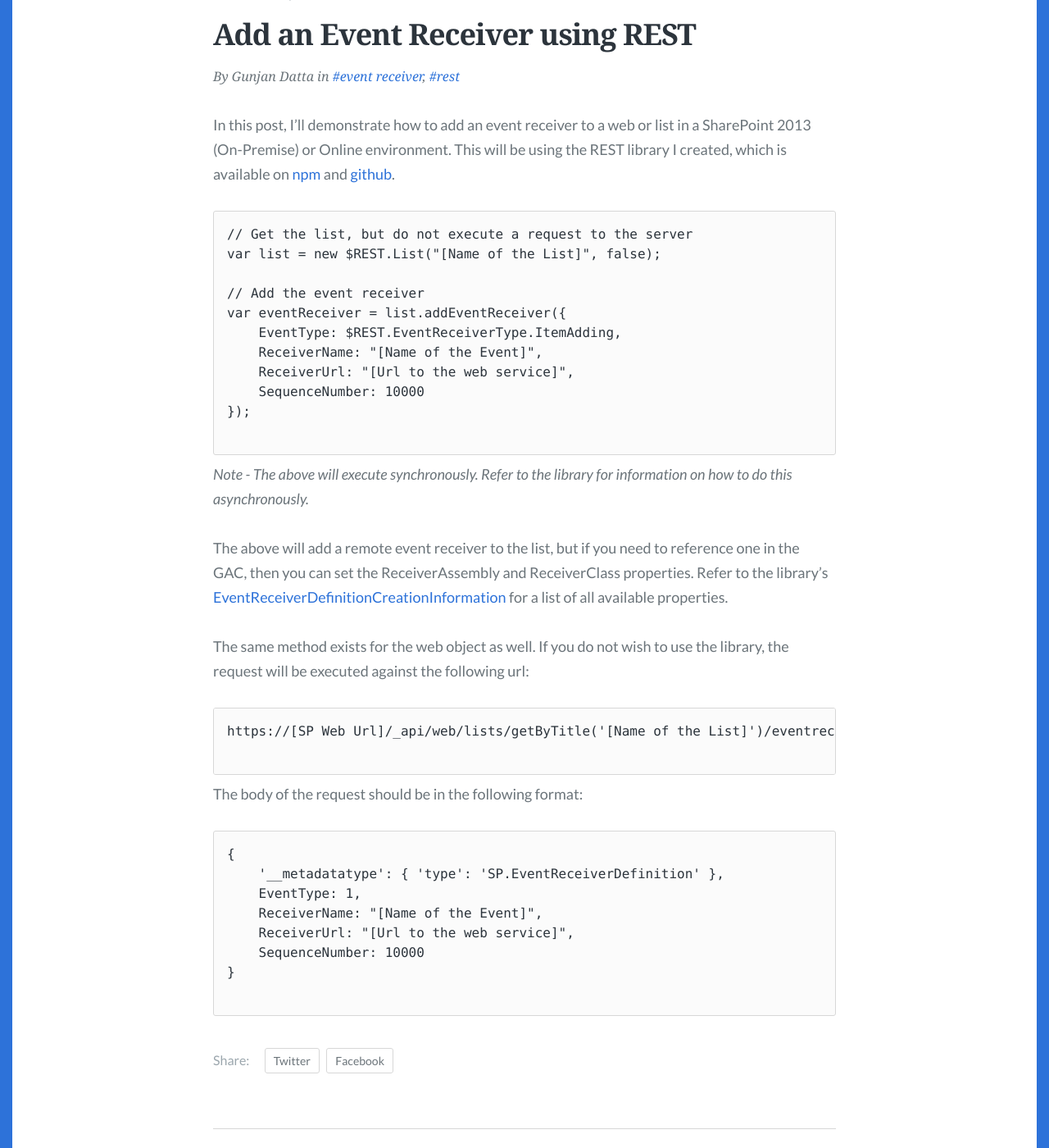
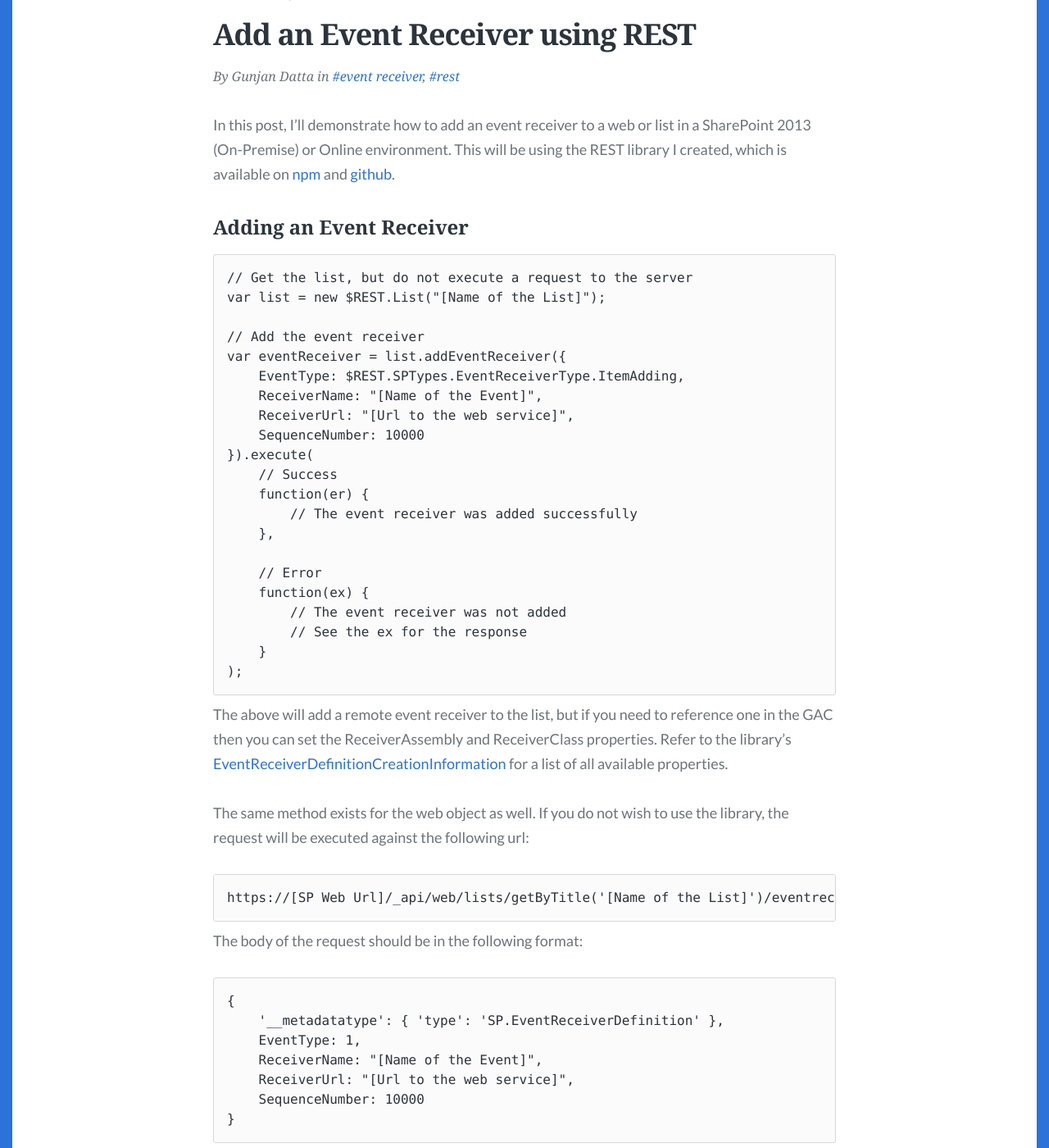
Before and after one commit to gunjandatta/blog, a Jekyll site: the page built from _posts/2016/2016-10-18-add-an-event-receiver-using-rest.md, in a window 1280 px wide and 1400 px high, scrolled down 241 px. Shown: the whole window at 82% size. Built offline with Jekyll 4.4.1, drawn with Linux system fonts in a browser that asks for light colours; some web fonts are replaced; some of the changed text lies outside the part shown.

Commit message:
Updated the ER post to include a delete option.

````diff
--- a/_posts/2016/2016-10-18-add-an-event-receiver-using-rest.md
+++ b/_posts/2016/2016-10-18-add-an-event-receiver-using-rest.md
@@ -11,29 +11,38 @@ In this post, I'll demonstrate how to add an event receiver to a web or list in
 
 <!--more-->
 
+### Adding an Event Receiver
+
 ```
 // Get the list, but do not execute a request to the server
-var list = new $REST.List("[Name of the List]", false);
+var list = new $REST.List("[Name of the List]");
 
 // Add the event receiver
 var eventReceiver = list.addEventReceiver({
-    EventType: $REST.EventReceiverType.ItemAdding,
+    EventType: $REST.SPTypes.EventReceiverType.ItemAdding,
     ReceiverName: "[Name of the Event]",
     ReceiverUrl: "[Url to the web service]",
     SequenceNumber: 10000
-});
+}).execute(
+    // Success
+    function(er) {
+        // The event receiver was added successfully
+    },
 
+    // Error
+    function(ex) {
+        // The event receiver was not added
+        // See the ex for the response
+    }
+);
 ```
 
-_Note - The above will execute synchronously. Refer to the library for information on how to do this asynchronously._
-
-The above will add a remote event receiver to the list, but if you need to reference one in the GAC, then you can set the ReceiverAssembly and ReceiverClass properties. Refer to the library's [EventReceiverDefinitionCreationInformation](https://msdn.microsoft.com/en-us/library/office/dn600183.aspx#bk_EventReceiverDefinitionCreationInformation) for a list of all available properties.
+The above will add a remote event receiver to the list, but if you need to reference one in the GAC then you can set the ReceiverAssembly and ReceiverClass properties. Refer to the library's [EventReceiverDefinitionCreationInformation](https://msdn.microsoft.com/en-us/library/office/dn600183.aspx#bk_EventReceiverDefinitionCreationInformation) for a list of all available properties.
 
 The same method exists for the web object as well. If you do not wish to use the library, the request will be executed against the following url:
 
 ```
 https://[SP Web Url]/_api/web/lists/getByTitle('[Name of the List]')/eventreceivers
-
 ```
 
 The body of the request should be in the following format:
@@ -46,5 +55,33 @@ The body of the request should be in the following format:
     ReceiverUrl: "[Url to the web service]",
     SequenceNumber: 10000
 }
+```
+
+### Removing an Event Receiver
 
 ```
+// Get the list, but do not execute a request to the server
+var list = new $REST.List("[Name of the List]");
+
+// Remove the event receiver
+list.EventReceivers("[Guid]").delete().execute(
+    // Success
+    function(er) {
+        // The event receiver was removed successfully
+    },
+
+    // Error
+    function(ex) {
+        // The event receiver was not removed
+        // See the ex for the response
+    }
+);
+```
+
+The above will remove a remote event receiver from a list. We will reference the event receiver by it's GUID. If you do not know the GUID, you can get all the event receivers and parse the results to find the target event receiver by it's name. Once you have it, you can use the `delete` method to remove the event receiver.
+
+To execute this outside of the library, you can execute a POST request shown below:
+
+```
+https://[SP Web Url]/_api/web/lists/getByTitle('[Name of the List]')/eventreceivers('[GUID of Event Receiver]')/deleteObject
+```
````
